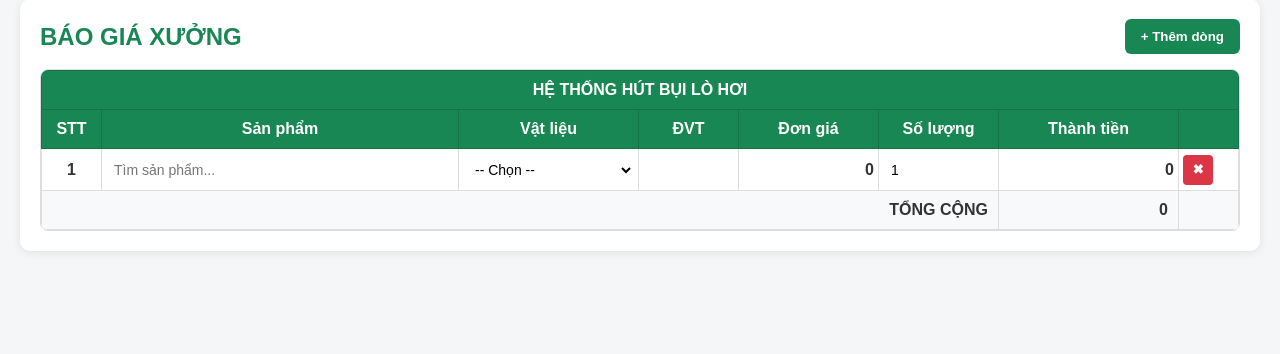
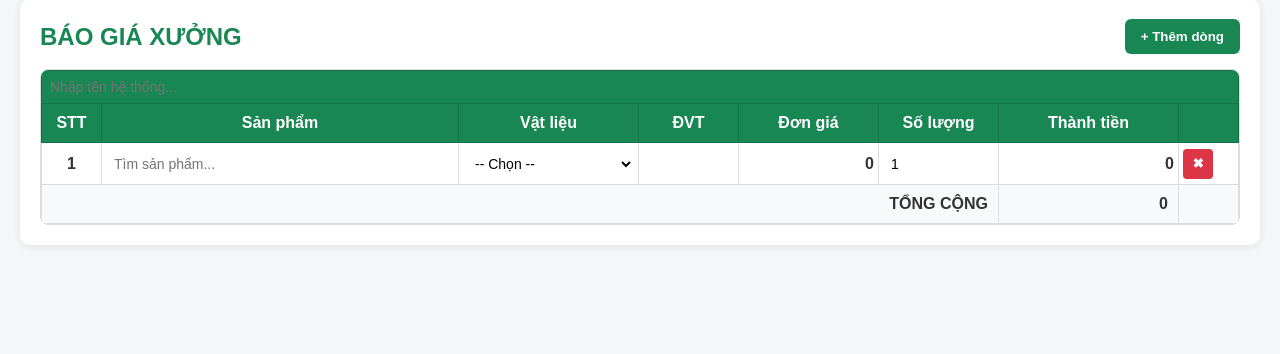
Before and after one commit to 20020899-debug/quote-web, a Flask app: page / in a window 1280 px wide. Shown: the part 21-375 px from the top of the page. Run offline with Flask 3, Linux system fonts and the light colour scheme; data that the repository does not hold is empty.

Commit message:
Update index.html

```diff
--- a/quote-web/templates/index.html
+++ b/quote-web/templates/index.html
@@ -24,11 +24,16 @@
         <table id="quoteTable">
 
             <thead>
-                <!-- 🔥 DÒNG TIÊU ĐỀ TÙY CHỈNH -->
+                <!-- 🔥 DÒNG NHẬP TÊN HỆ THỐNG -->
     <tr>
-        <th colspan="8" class="system-title">
-            HỆ THỐNG HÚT BỤI LÒ HƠI
+        <th colspan="8" style="padding:0;">
+            <input
+                type="text"
+                class="system-input"
+                placeholder="Nhập tên hệ thống..."
+            >
         </th>
+    </tr>
     </tr>
                 <tr>
                     <th style="width:60px">STT</th>
```
